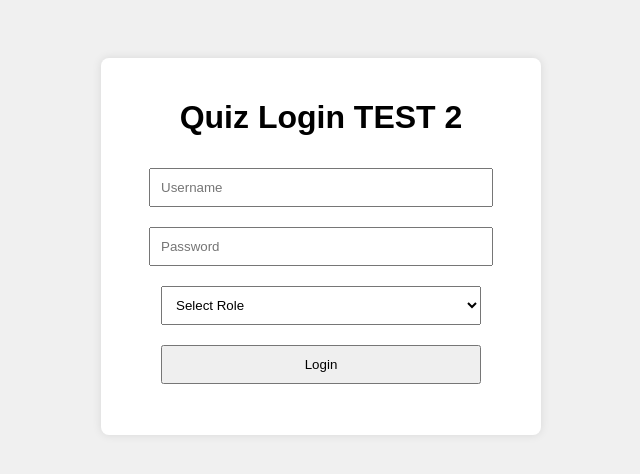
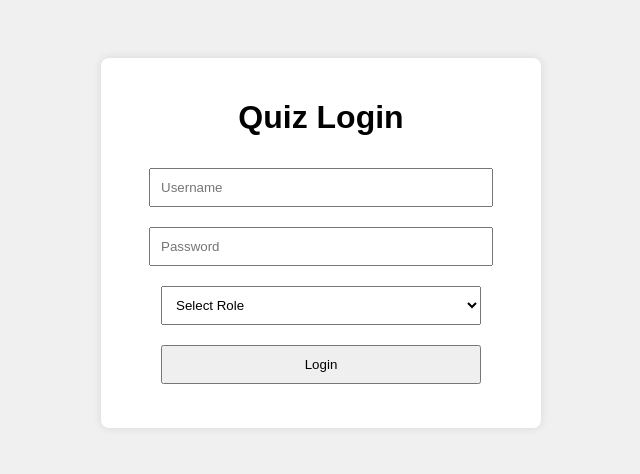
Before and after one commit to KattaJayaSaiRam/CI-CD-WebApp-AutoDeploy, a plain HTML site: page Quiz App/index.html in a window 1280 px wide. Shown: the whole page, without its empty margins (319-959 px from the left). Drawn offline with Linux system fonts and the light colour scheme.

Commit message:
Monitoring test

```diff
--- a/Quiz App/index.html
+++ b/Quiz App/index.html
@@ -6,7 +6,7 @@
 </head>
 <body>
   <div class="container">
-    <h1>Quiz Login TEST 2<h1>
+    <h1>Quiz Login</h1>
     <form id="login-form">
       <input type="text" id="username" placeholder="Username" required><br>
       <input type="password" id="password" placeholder="Password" required><br>
```
